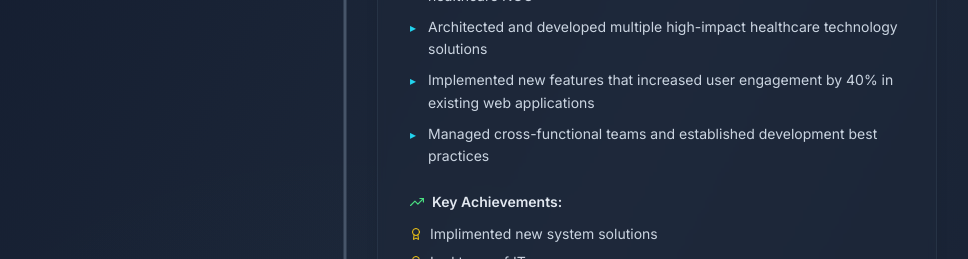
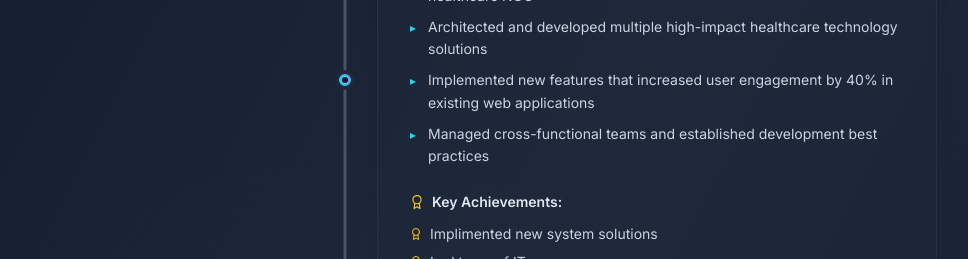
Before and after one commit to yonathan001/React-Portfolio, a React (Vite) app: page / in a window 1280 px wide. Shown: the part 3132-3391 px from the top of the page, without its empty margins (295-1263 px from the left). Built offline with nearby package versions, Linux system fonts and the light colour scheme.

Commit message:
reduce animation to enhance performance

```diff
--- a/src/components/Experience.jsx
+++ b/src/components/Experience.jsx
@@ -1,5 +1,4 @@
-import { FiBriefcase, FiCalendar, FiMapPin, FiTrendingUp, FiUsers, FiCode, FiAward } from 'react-icons/fi';
-import { motion } from 'framer-motion';
+import { FiBriefcase, FiCalendar, FiMapPin, FiCode, FiAward } from 'react-icons/fi';
 
 const Experience = () => {
   const experiences = [
@@ -100,29 +99,17 @@ const Experience = () => {
       </div>
 
       <div className="container mx-auto px-4 relative z-10">
-        <motion.div
-          initial={{ opacity: 0, y: 20 }}
-          whileInView={{ opacity: 1, y: 0 }}
-          transition={{ duration: 0.5 }}
-          viewport={{ once: true }}
-          className="max-w-7xl mx-auto"
-        >
+        <div className="max-w-7xl mx-auto">
           {/* Header */}
           <div className="text-center mb-16">
-            <motion.div
-              initial={{ opacity: 0, y: 20 }}
-              whileInView={{ opacity: 1, y: 0 }}
-              transition={{ duration: 0.5 }}
-              viewport={{ once: true }}
-              className="inline-flex items-center gap-3 mb-6"
-            >
+            <div className="inline-flex items-center gap-3 mb-6">
               <div className="p-3 bg-gradient-to-r from-cyan-400 to-blue-400 rounded-full">
                 <FiBriefcase className="text-slate-900 text-2xl" />
               </div>
               <h2 className="text-4xl md:text-5xl font-bold bg-gradient-to-r from-cyan-400 to-blue-400 bg-clip-text text-transparent">
                 Work Experience
               </h2>
-            </motion.div>
+            </div>
             <p className="text-slate-300 text-lg max-w-2xl mx-auto">
               My professional journey and key contributions in technology and software development
             </p>
@@ -136,23 +123,15 @@ const Experience = () => {
             {/* Experience items */}
             <div className="space-y-16">
               {experiences.map((exp, index) => (
-                <motion.div
+                <div
                   key={exp.id}
-                  initial={{ opacity: 0, y: 30 }}
-                  whileInView={{ opacity: 1, y: 0 }}
-                  transition={{ duration: 0.6, delay: index * 0.2 }}
-                  viewport={{ once: true }}
                   className={`relative flex flex-col lg:flex-row gap-8 ${
                     index % 2 === 0 ? 'lg:flex-row-reverse' : ''
                   }`}
                 >
                   {/* Content */}
                   <div className="lg:w-1/2 ml-0 lg:ml-0 lg:px-8 w-full">
-                    <motion.div
-                      whileHover={{ y: -5 }}
-                      transition={{ duration: 0.3 }}
-                      className="group bg-slate-800/50 backdrop-blur-sm p-8 rounded-3xl shadow-lg hover:shadow-2xl transition-all duration-500 border border-slate-700/50 hover:border-cyan-400/50 relative overflow-hidden"
-                    >
+                    <div className="group bg-slate-800/50 backdrop-blur-sm p-8 rounded-3xl shadow-lg hover:shadow-2xl transition-all duration-300 border border-slate-700/50 hover:border-cyan-400/50 relative overflow-hidden">
                       {/* Company Icon */}
                       <div className="absolute top-6 right-6 text-4xl opacity-20 group-hover:opacity-30 transition-opacity duration-300">
                         {exp.icon}
@@ -212,7 +191,7 @@ const Experience = () => {
                       {/* Achievements */}
                       <div className="mb-6">
                         <h4 className="text-sm font-semibold text-slate-200 mb-3 flex items-center gap-2">
-                          <FiTrendingUp className="text-green-400" />
+                          <FiAward className="text-yellow-400" />
                           Key Achievements:
                         </h4>
                         <div className="grid grid-cols-1 gap-2">
@@ -242,15 +221,22 @@ const Experience = () => {
 
                       {/* Gradient Border Effect */}
                       <div className="absolute inset-0 rounded-3xl bg-gradient-to-r from-cyan-400/10 to-blue-400/10 opacity-0 group-hover:opacity-100 transition-opacity duration-300 pointer-events-none"></div>
-                    </motion.div>
+                    </div>
                   </div>
-                </motion.div>
+
+                  {/* Timeline dot and line - hidden on mobile, visible on md and up */}
+                  <div className="hidden md:flex items-center justify-center absolute left-1/2 transform -translate-x-1/2 h-full w-12">
+                    <div className="w-5 h-5 rounded-full bg-gradient-to-r from-cyan-400 to-blue-400 flex items-center justify-center z-10 border-4 border-slate-800">
+                      <div className="w-1.5 h-1.5 rounded-full bg-slate-900"></div>
+                    </div>
+                  </div>
+                </div>
               ))}
             </div>
           </div>
 
           {/* Summary Stats Removed */}
-        </motion.div>
+        </div>
       </div>
     </section>
   );
```
